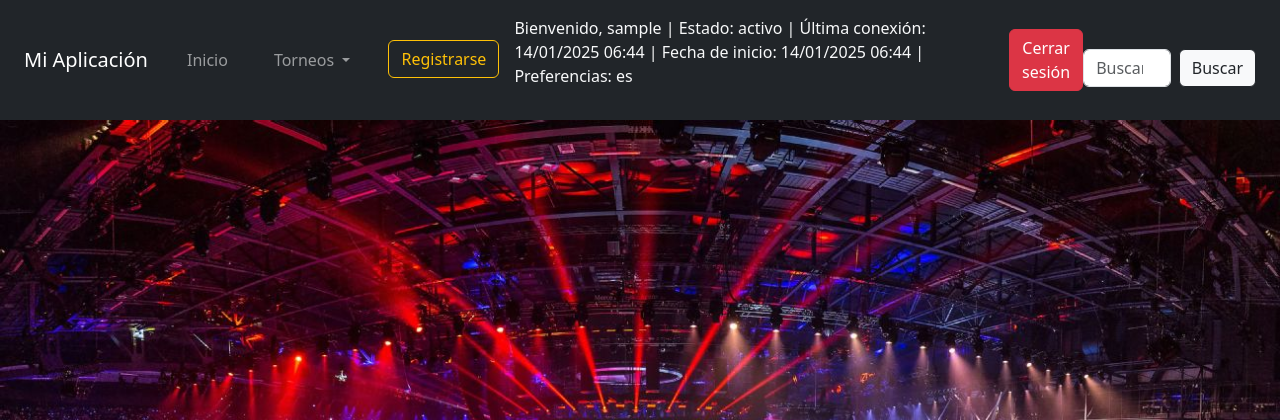
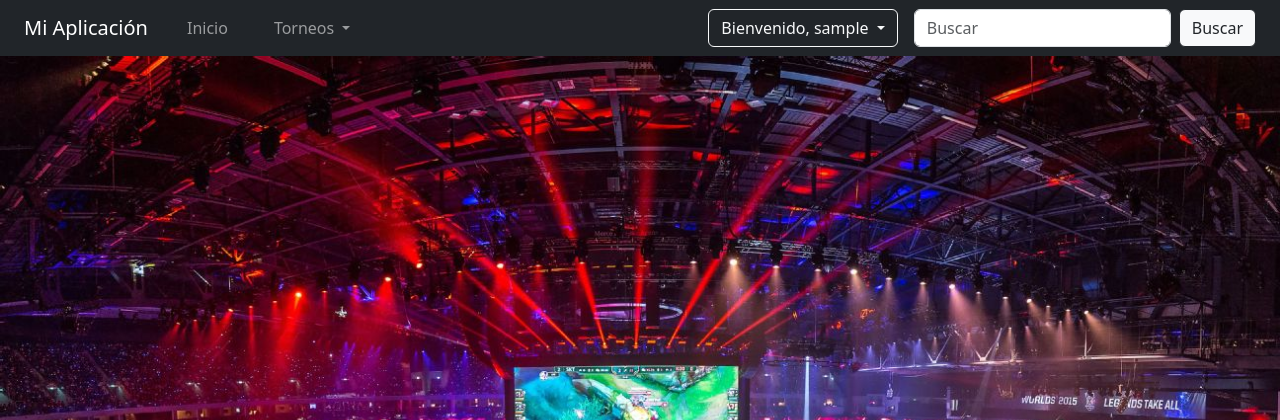
Before and after one commit to mohies/Sesiones, a Django app: page / in a window 1280 px wide. Shown: the top 420 px of the page. Run offline with Django 5.2, Linux system fonts and the light colour scheme; the visitor is signed in with stand-in values (Sample User, id 1); parts of the project's set-up code (start-up, migrations or seed data) failed here and were passed over; some libraries are stand-ins or nearby versions.

Commit message:
algo corregido

```diff
--- a/torneo/admin.py
+++ b/torneo/admin.py
@@ -2,7 +2,7 @@ from django.contrib import admin
 from .models import *
 
 # Register your models here.
-models = [Usuario, PerfilDeJugador, Torneo,Consola,Juego,Participante,Espectador,Equipo,Clasificacion,ParticipanteEquipo,TorneoJuego,TorneoParticipante]
+models = [Usuario, PerfilDeJugador, Torneo,Consola,Juego,Participante,Espectador,Equipo,Clasificacion,ParticipanteEquipo,TorneoJuego,TorneoParticipante,UsuarioLogin]
 
 # Registro de modelos en el admin
 for model in models:
--- a/torneo/templates/torneo/estructura/menu.html
+++ b/torneo/templates/torneo/estructura/menu.html
@@ -3,7 +3,7 @@
     <button class="navbar-toggler" type="button" data-bs-toggle="collapse" data-bs-target="#navbarNav" aria-controls="navbarNav" aria-expanded="false" aria-label="Toggle navigation">
         <span class="navbar-toggler-icon"></span>
     </button>
-    <div class="collapse navbar-collapse" id="navbarNav">
+    <div class="collapse navbar-collapse d-flex align-items-center" id="navbarNav">
         <ul class="navbar-nav me-auto mb-2 mb-lg-0">
             <!-- Enlace a Inicio -->
             <li class="nav-item">
@@ -22,32 +22,55 @@
                 </ul>
             </li>
 
-            <li class="nav-item dropdown">
+            <!-- Botón de registro (solo para usuarios no autenticados) -->
+            {% if not user.is_authenticated %}
+            <li class="nav-item">
                 <a class="btn btn-outline-warning" href="{% url 'registro' %}">Registrarse</a>
             </li>
-
+            {% endif %}
         </ul>
 
         <!-- Información del usuario en sesión -->
         {% if user.is_authenticated %}
-        <span class="navbar-text text-light">
-            <div>
-                <p>Bienvenido, {{ nombre_usuario }} | Estado: {{ estado_usuario }} | Última conexión: {{ ultima_conexion }} | Fecha de inicio: {{ fecha_inicio }} | Preferencias: {{ preferencias_usuario.idioma }}</p>
-            </div>
-        </span>
-
-        <!-- Formulario para cerrar sesión (solo si está autenticado) -->
-        <form action="{% url 'logout' %}" method="post" class="d-flex ms-3">
-            {% csrf_token %}
-            <button type="submit" class="btn btn-danger">Cerrar sesión</button>
-        </form>
+        <div class="dropdown me-3">
+            <button class="btn btn-outline-light dropdown-toggle" type="button" id="dropdownUsuario" data-bs-toggle="dropdown" aria-expanded="false">
+                Bienvenido, {{ user.username }}
+            </button>
+            <ul class="dropdown-menu" aria-labelledby="dropdownUsuario">
+                <li><a class="dropdown-item" href="#">Usuario: {{ user.username }}</a></li>
+                <li><a class="dropdown-item" href="#">Email: {{ user.email }}</a></li>
+                <li><a class="dropdown-item" href="#">Fecha de inicio: {{ user.date_joined|date:"d M Y" }}</a></li>
+                <li>
+                    <a class="dropdown-item" href="#">
+                        Rol:
+                        {% if user.rol == 1 %}
+                            Administrador
+                        {% elif user.rol == 2 %}
+                            Jugador
+                        {% elif user.rol == 3 %}
+                            Organizador
+                        {% else %}
+                            Desconocido
+                        {% endif %}
+                    </a>
+                </li>
+                <li><hr class="dropdown-divider"></li>
+                <!-- Formulario para cerrar sesión -->
+                <li>
+                    <form action="{% url 'logout' %}" method="post" class="px-3 py-2">
+                        {% csrf_token %}
+                        <button type="submit" class="btn btn-danger btn-sm">Cerrar sesión</button>
+                    </form>
+                </li>
+            </ul>
+        </div>
         {% else %}
         <!-- Enlace de iniciar sesión (solo si no está autenticado) -->
-        <a class="btn btn-outline-success" href="{% url 'login' %}">Iniciar sesión</a>
+        <a class="btn btn-outline-success me-3" href="{% url 'login' %}">Iniciar sesión</a>
         {% endif %}
 
         <!-- Barra de búsqueda -->
-        <form action="{% url 'buscar_torneo' %}" class="d-flex mt-3" role="search" method="GET">
+        <form action="{% url 'buscar_torneo' %}" class="d-flex align-items-center" role="search" method="GET">
             <input name="textoBusqueda" class="form-control me-2" type="search" placeholder="Buscar" aria-label="Search">
             <button class="btn btn-light btn-outline-dark" type="submit">Buscar</button>
         </form>
--- a/torneo/views.py
+++ b/torneo/views.py
@@ -14,43 +14,13 @@ from datetime import datetime
 
 
 def index(request):
-    # Verificar si la fecha de inicio está en la sesión, si no, agregarla
-    if "fecha_inicio" not in request.session:
+    if(not "fecha_inicio" in request.session):
         request.session["fecha_inicio"] = datetime.now().strftime('%d/%m/%Y %H:%M')
-
-    # Verificar si el nombre de usuario está en la sesión, si no, agregarlo
-    if "nombre_usuario" not in request.session:
-        request.session["nombre_usuario"] = request.user.username if request.user.is_authenticated else "Invitado"
-
-    # Verificar si el estado del usuario está en la sesión, si no, agregarlo
-    if "estado_usuario" not in request.session:
-        request.session["estado_usuario"] = 'activo'  # Asignamos un valor por defecto como 'activo'
-
-    # Verificar si las preferencias del usuario están en la sesión, si no, agregarlo
-    if "preferencias_usuario" not in request.session:
-        request.session["preferencias_usuario"] = {"idioma": "es", "notificaciones": True}  # Ejemplo de preferencias
-
-    # Verificar si la última conexión está en la sesión, si no, agregarla
-    if "ultima_conexion" not in request.session:
-        request.session["ultima_conexion"] = datetime.now().strftime('%d/%m/%Y %H:%M')
-
-    # Pasar los datos al template
-    return render(request, 'index.html', {
-        "fecha_inicio": request.session.get("fecha_inicio"),
-        "nombre_usuario": request.user.username,  # Añadir el nombre del usuario autenticado
-        "estado_usuario": request.session.get("estado_usuario"),
-        "preferencias_usuario": request.session.get("preferencias_usuario"),
-        "ultima_conexion": request.session.get("ultima_conexion"),
-    })
+    return render(request, 'index.html')
 
 def borrar_session(request):
-    # Borrar todas las variables de la sesión
-    session_keys = ['fecha_inicio', 'nombre_usuario', 'estado_usuario', 'preferencias_usuario', 'ultima_conexion']
-    for key in session_keys:
-        if key in request.session:
-            del request.session[key]
-
-    return render(request, 'index.html')  # Redirigir o renderizar la misma vista
+    del request.session['fecha_inicio']
+    return render(request, 'index.html')
 
 
 def lista_torneo(request):
@@ -66,9 +36,6 @@ def lista_torneo(request):
     }
 
     return render(request, 'torneo/lista_torneos.html', context)
-
-
-
 
 
 def crear_torneo(request):
@@ -90,29 +57,7 @@ def crear_torneo(request):
     return render(request, 'torneo/creartorneo/crear_torneo.html', {'formulario': formulario})
 
 
-"""
-def buscar_torneo(request):
-    formulario = BusquedaTorneoForm(request.GET)
 
-    if formulario.is_valid():
-        texto = formulario.cleaned_data.get('textoBusqueda')
-        torneos = Torneo.objects.all()
-        torneos = torneos.filter(
-            Q(nombre__icontains=texto) | Q(descripcion__icontains=texto)
-        ).all()
-
-        mensaje_busqueda = f"Se buscaron torneos que contienen en su nombre o contenido la palabra: {texto}"
-
-        return render(request, 'torneo/formulario/buscar_torneo.html', {
-            "torneos_mostrar": torneos,
-            "texto_busqueda": mensaje_busqueda
-        })
-
-    # Si no se envió una búsqueda o la validación no fue correcta, redirigimos
-    if "HTTP_REFERER" in request.META:
-        return redirect(request.META["HTTP_REFERER"])
-    else:
-        return redirect('index')"""
 
 
 def torneo_buscar_avanzado(request):
@@ -128,7 +73,6 @@ def torneo_buscar_avanzado(request):
             textoBusqueda = formulario.cleaned_data.get('textoBusqueda')
             fechaDesde = formulario.cleaned_data.get('fecha_desde')
             fechaHasta = formulario.cleaned_data.get('fecha_hasta')
-            duracionMinima = formulario.cleaned_data.get('duracion_minima')
 
 
             # Por cada filtro comprobamos si tiene un valor y lo añadimos a la QuerySet
@@ -163,36 +107,52 @@ def torneo_buscar_avanzado(request):
 
 def registrar_usuario(request):
     if request.method == 'POST':
-        form = RegistroForm(request.POST)
+        # Formularios básicos y adicionales
+        formulario = RegistroForm(request.POST)
         jugador_form = RegistroJugadorForm(request.POST) if 'rol' in request.POST and request.POST['rol'] == '2' else None
         organizador_form = RegistroOrganizadorForm(request.POST) if 'rol' in request.POST and request.POST['rol'] == '3' else None
 
-        if form.is_valid():
-            # Guardamos el usuario
-            user = form.save()
+        if formulario.is_valid():
+            # Guardar el usuario
+            user = formulario.save()
 
-            # Si es Jugador, también guardamos la información adicional de Jugador
-            if jugador_form and jugador_form.is_valid():
-                jugador = jugador_form.save(commit=False)
-                jugador.usuario = user
-                jugador.save()
+            # Obtener el rol seleccionado
+            rol = int(formulario.cleaned_data.get('rol'))
 
-            # Si es Organizador, también guardamos la información adicional de Organizador
-            if organizador_form and organizador_form.is_valid():
-                organizador = organizador_form.save(commit=False)
-                organizador.usuario = user
-                organizador.save()
+            # Asignar el rol a través del campo 'rol' y agregarlo al grupo correspondiente
+            if rol == UsuarioLogin.JUGADOR:
+                # Guardamos los datos adicionales del Jugador
+                if jugador_form and jugador_form.is_valid():
+                    jugador = jugador_form.save(commit=False)
+                    jugador.usuario = user
+                    jugador.save()
+                    # Añadir el usuario al grupo 'Jugadores'
+                    grupo = Group.objects.get(name='Jugadores')
+                    grupo.user_set.add(user)
 
-            login(request, user)  # Iniciar sesión después del registro
-            return redirect('index')  # Redirigir a la página principal o alguna otra
+            elif rol == UsuarioLogin.ORGANIZADOR:
+                # Guardamos los datos adicionales del Organizador
+                if organizador_form and organizador_form.is_valid():
+                    organizador = organizador_form.save(commit=False)
+                    organizador.usuario = user
+                    organizador.save()
+                    # Añadir el usuario al grupo 'Organizadores'
+                    grupo = Group.objects.get(name='Organizadores')
+                    grupo.user_set.add(user)
+
+            # Si el rol no es Administrador, el login se realiza después del registro
+            login(request, user)
+            return redirect('index')  # Redirigir a la página principal o cualquier otra vista que desees
 
     else:
-        form = RegistroForm()
+        # Crear instancias vacías de los formularios
+        formulario = RegistroForm()
         jugador_form = RegistroJugadorForm()
         organizador_form = RegistroOrganizadorForm()
 
+    # Renderizamos el formulario de registro, pasando los formularios contextuales
     return render(request, 'torneo/registration/signup.html', {
-        'formulario': form,
+        'formulario': formulario,
         'jugador_form': jugador_form,
         'organizador_form': organizador_form
     })
@@ -265,14 +225,6 @@ def torneo_ver(request, torneo_id):
 
 
 
-
-
-
-
-
-
-
-
 #Distintos errores de las paginas web
 def mi_error_404(request, exception=None):
     return render(request, 'torneo/errores/404.html', None,None,404)
```
